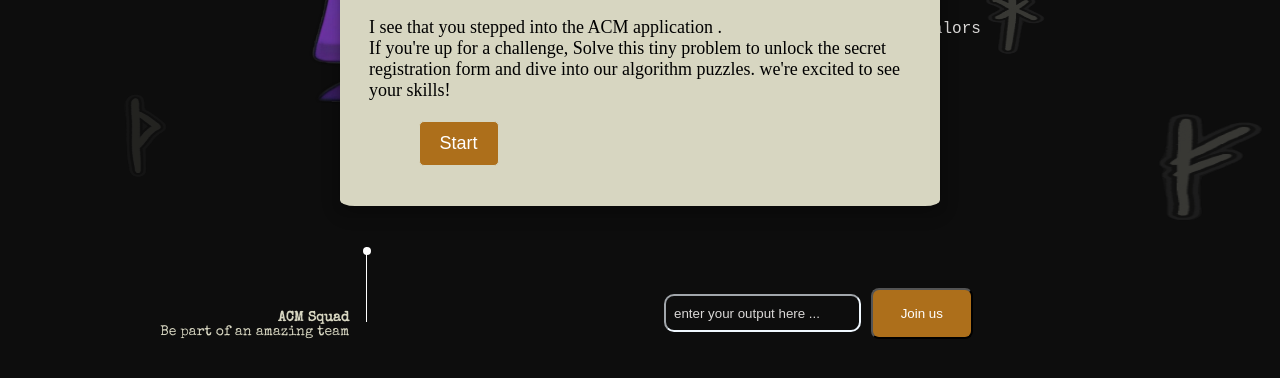
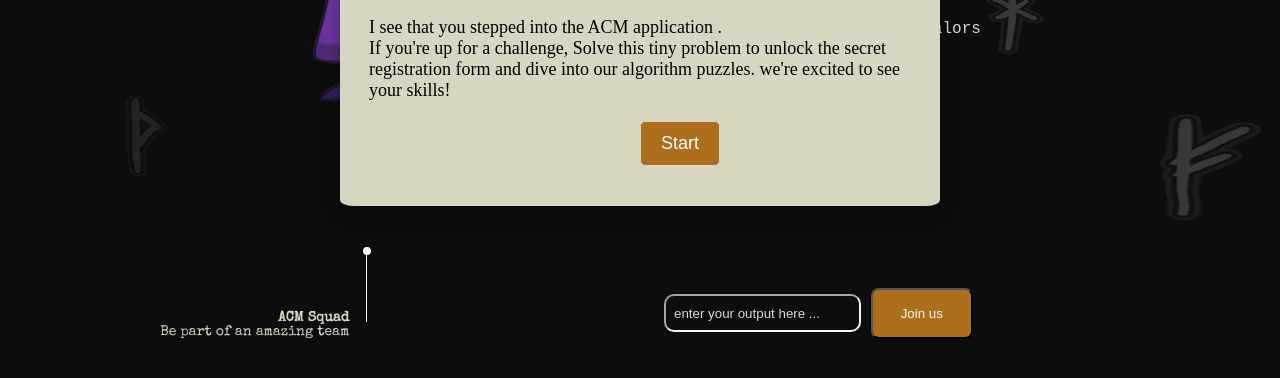
Before and after one commit to Ameur-bellil/puzzle0, a plain HTML site: page index.html in a window 1280 px wide. Shown: the part 360-738 px from the top of the page. Drawn offline with nearby package versions, Linux system fonts and the light colour scheme.

Commit message:
[FIXED]  customize start button

```diff
--- a/index.html
+++ b/index.html
@@ -118,9 +118,7 @@ output = (function1(7))
                 </p>
             </div>
             <div class="buttons">
-                <center>
                     <button class="start">Start</button>
-                </center>
             </div>
         </div>
 
--- a/stylespage.css
+++ b/stylespage.css
@@ -623,7 +623,7 @@ img{
   transition: all 0.3s ease;
 }
 .buttons button.start{
-  margin-left:65%;
+  margin-left:50%;
   color: #fff;
   background: #AD6F1B;
 }
```
